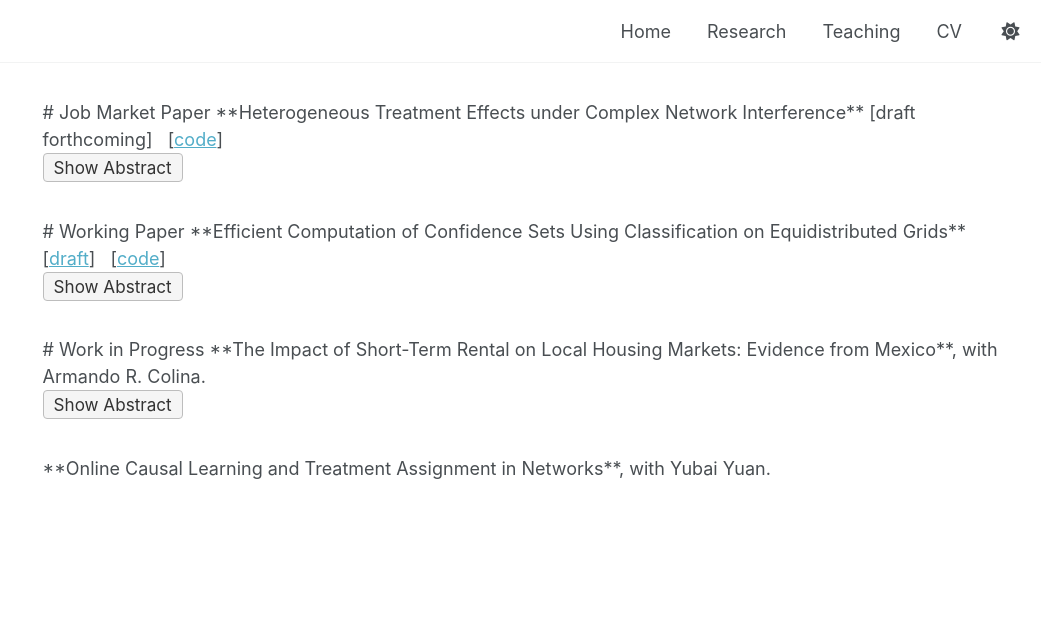
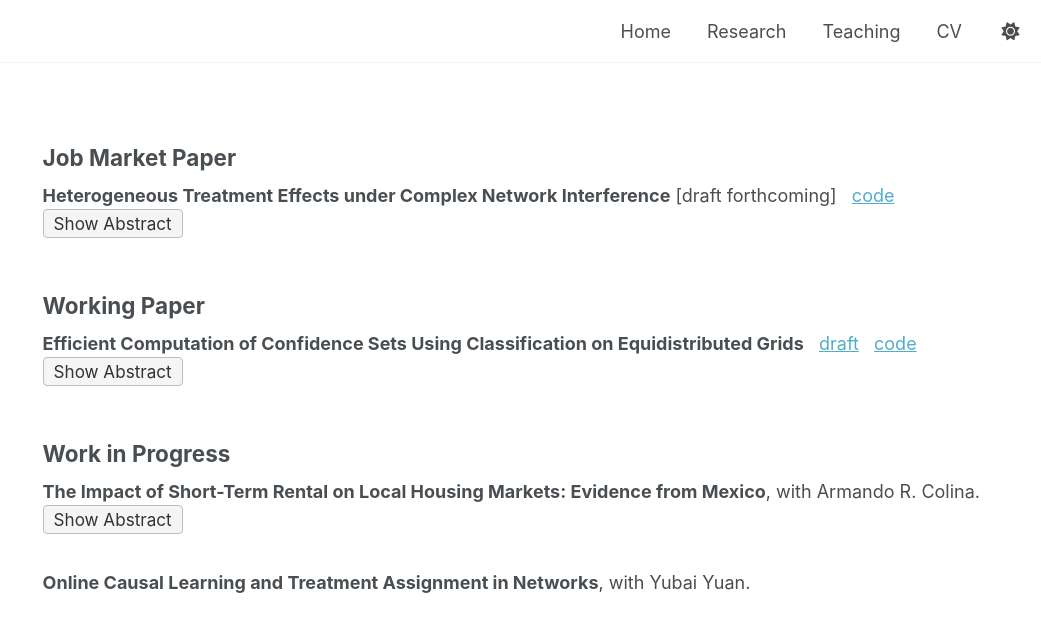
Before and after one commit to lbz5158/lujiezhou.github.io, a Jekyll site: the page built from _pages/publications.html, in a window 1280 px wide. Shown: the top 632 px of the page, without its empty margins (239-1280 px from the left). Built offline with Jekyll 4.4.1, drawn with Linux system fonts in a browser that asks for light colours.

```diff
--- a/_pages/publications.html
+++ b/_pages/publications.html
@@ -53,10 +53,13 @@ function toggleAbstract(btn) {
 }
 </script>
 
-# Job Market Paper
 
-**Heterogeneous Treatment Effects under Complex Network Interference**
-[draft forthcoming] &nbsp; [<a href="https://github.com/lbz5158/network_rkhs" target="_blank">code</a>]
+<h2>Job Market Paper</h2>
+
+<strong>Heterogeneous Treatment Effects under Complex Network Interference</strong>
+<span>[draft forthcoming]</span>
+&nbsp;
+<a href="https://github.com/lbz5158/network_rkhs" target="_blank">code</a>
 <div class="abstract-container">
   <button class="toggle-abstract" onclick="toggleAbstract(this)">Show Abstract</button>
   <div class="abstract-content">
@@ -64,10 +67,13 @@ function toggleAbstract(btn) {
   </div>
 </div>
 
-# Working Paper
+<h2>Working Paper</h2>
 
-**Efficient Computation of Confidence Sets Using Classification on Equidistributed Grids**
-[<a href="https://arxiv.org/pdf/2401.01804" target="_blank">draft</a>] &nbsp; [<a href="https://github.com/lbz5158/svm_equidistribution" target="_blank">code</a>]
+<strong>Efficient Computation of Confidence Sets Using Classification on Equidistributed Grids</strong>
+&nbsp;
+<a href="https://arxiv.org/pdf/2401.01804" target="_blank">draft</a>
+&nbsp;
+<a href="https://github.com/lbz5158/svm_equidistribution" target="_blank">code</a>
 <div class="abstract-container">
   <button class="toggle-abstract" onclick="toggleAbstract(this)">Show Abstract</button>
   <div class="abstract-content">
@@ -75,9 +81,9 @@ function toggleAbstract(btn) {
   </div>
 </div>
 
-# Work in Progress
+<h2>Work in Progress</h2>
 
-**The Impact of Short-Term Rental on Local Housing Markets: Evidence from Mexico**, with Armando R. Colina.
+<strong>The Impact of Short-Term Rental on Local Housing Markets: Evidence from Mexico</strong>, with Armando R. Colina.
 <div class="abstract-container">
   <button class="toggle-abstract" onclick="toggleAbstract(this)">Show Abstract</button>
   <div class="abstract-content">
@@ -85,4 +91,4 @@ function toggleAbstract(btn) {
   </div>
 </div>
 
-**Online Causal Learning and Treatment Assignment in Networks**, with Yubai Yuan.
+<strong>Online Causal Learning and Treatment Assignment in Networks</strong>, with Yubai Yuan.
```
